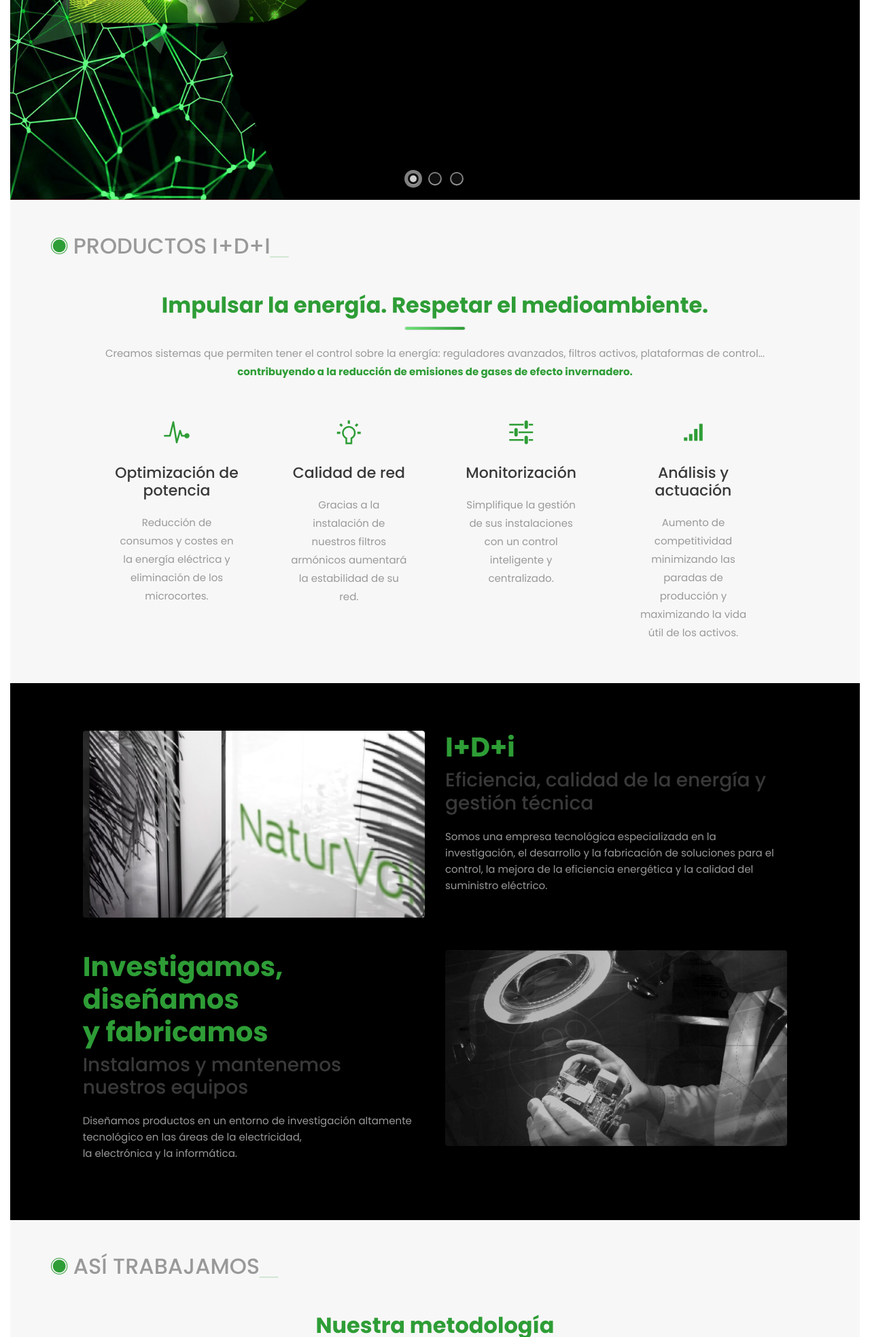
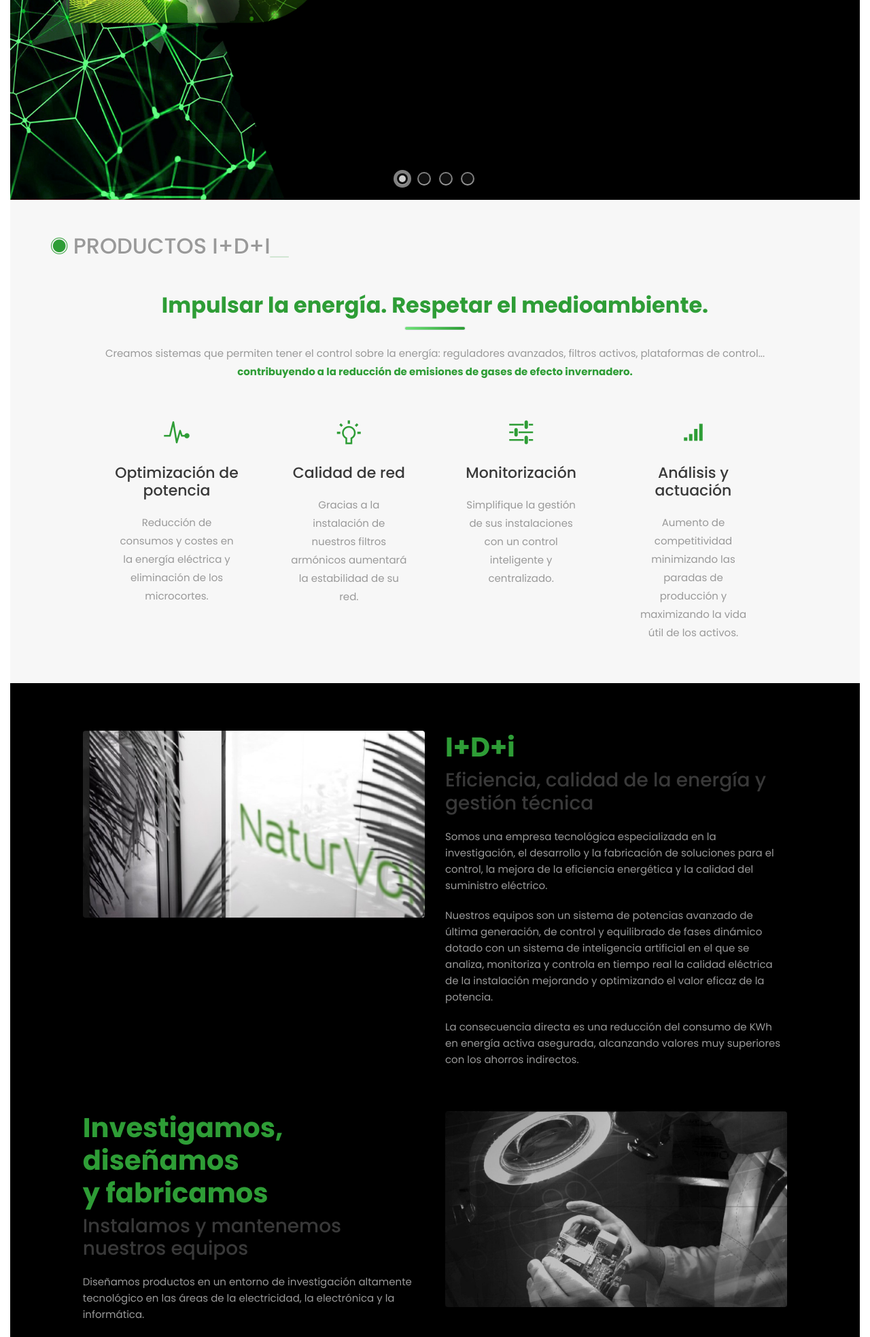
Before and after one commit to VIRIATO80/Naturvolt, a PHP site: page / in a window 1280 px wide. Shown: the part 522-2489 px from the top of the page at 68% size. Run offline with PHP 8.4, Linux system fonts and the light colour scheme; some web fonts are replaced.

Commit message:
Cambio de textos y añadir una imagen al slider

```diff
--- a/css/slit-slider.css
+++ b/css/slit-slider.css
@@ -150,24 +150,20 @@
 }
 
 .bg-img-1 {
-	background-image: url(../img/slider/naturvolt-1.jpg);
+	background-image: url(../img/slider/5.jpg);
 }
+
 .bg-img-2 {
+	background-image: url(../img/slider/naturvolt-2.jpg);
+}
+.bg-img-3 {
 	background-image: url(../img/naturvol-about-2.jpg);
 }
-.bg-img-3 {
-	background-image: url(../img/slider/naturvolt-2.jpg);
-}
+
 .bg-img-4 {
-	background-image: url(../img/slider/4.jpg);
+	background-image: url(../img/slider/monitorizacion-naturlvolt.jpg);
 }
 
-.bg-img-5 {
-	background-image: url(../img/slider/5.jpg);
-}
-.bg-img-6 {
-	background-image: url(../img/slider/3.jpg);
-}
 
 /* Animations for content elements */
 
--- a/index.html
+++ b/index.html
@@ -86,7 +86,7 @@
 
                     <div class="sl-slide" data-orientation="horizontal" data-slice1-rotation="4" data-slice2-rotation="4"
                         data-slice1-scale="2" data-slice2-scale="1">
-                        <div class="bg-img bg-img-5"></div>
+                        <div class="bg-img bg-img-1"></div>
                         <div class="slide-caption">
                             <div class="caption-content">
                                 <h2 class="box-headline letters rotate-2">
@@ -103,7 +103,7 @@
                     </div>
                     <div class="sl-slide" data-orientation="horizontal" data-slice1-rotation="3" data-slice2-rotation="3"
                         data-slice1-scale="2" data-slice2-scale="1">
-                        <div class="bg-img bg-img-3"></div>
+                        <div class="bg-img bg-img-2"></div>
                         <div class="slide-caption">
                             <div class="caption-content">
                                 <h2>Impulsamos la energía</h2>
@@ -116,7 +116,7 @@
                     </div>
                     <div class="sl-slide" data-orientation="vertical" data-slice1-rotation="10" data-slice2-rotation="-15"
                         data-slice1-scale="1.5" data-slice2-scale="1.5">
-                        <div class="bg-img bg-img-2"></div>
+                        <div class="bg-img bg-img-3"></div>
                         <div class="slide-caption">
                             <div class="caption-content">
                                 <h2>Investigamos, diseñamos<br/> y fabricamos</h2>
@@ -124,6 +124,19 @@
                                 <a class="boton-cabecera" href="#">
                                     Qué ponemos
                                 </a>
+                            </div>
+                        </div>
+                    </div>
+                     <div class="sl-slide" data-orientation="vertical" data-slice1-rotation="10" data-slice2-rotation="-15"
+                        data-slice1-scale="1.5" data-slice2-scale="1.5">
+                        <div class="bg-img bg-img-4"></div>
+                        <div class="slide-caption">
+                            <div class="caption-content">
+                                <h2>Monitorización avanzada</h2>
+                                <span class="verde">e inteligencia artificial</span>
+                                <!--a class="boton-cabecera" href="#">
+                                    Qué ponemos
+                                </a-->
                             </div>
                         </div>
                     </div>
@@ -140,6 +153,7 @@
 
                 <nav id="nav-dots" class="nav-dots visible-xs visible-sm hidden-md hidden-lg">
                     <span class="nav-dot-current"></span>
+                    <span></span>
                     <span></span>
                     <span></span>
                 </nav>
@@ -214,16 +228,30 @@
                         <h3>Eficiencia, calidad de la energía y gestión técnica</h3>
                         <p>Somos una empresa tecnológica especializada en la investigación, el desarrollo y la fabricación de soluciones
                             para el control, la mejora de la eficiencia energética y la calidad del suministro eléctrico.</p>
+                        <p>
+                            Nuestros equipos son un sistema de potencias avanzado de última generación, de control y equilibrado de fases dinámico
+                            dotado con un sistema de inteligencia artificial en el que se analiza, monitoriza y controla en tiempo real la calidad
+                            eléctrica de la instalación mejorando y optimizando el valor eficaz de la potencia.
+                        </p>
+                        <p>
+                            La consecuencia directa es una reducción del consumo de KWh en energía activa asegurada, alcanzando valores muy superiores con los ahorros indirectos.
+                        </p>
                     </div>
                 </div>
             </div>
             <div class="row justify-content-center">
                 <div class="col-md-5 order-md-1 order-2">
                     <div class="content">
-                        <h2>Investigamos, diseñamos <br /> y fabricamos</h2>
+                        <h2>Investigamos, diseñamos<br /> y fabricamos</h2>
                         <h3>Instalamos y mantenemos nuestros equipos</h3>
-                        <p>Diseñamos productos en un entorno de investigación altamente tecnológico en las áreas de la electricidad,<br> la
-                        electrónica y la informática.
+                        <p>Diseñamos productos en un entorno de investigación altamente tecnológico en las áreas de la electricidad, la
+                        electrónica y la informática.</p>
+                        <p>
+                            Nuestros sistemas de eficiencia energética poseen hardware y software propios. Gracias a ellos usted podrá:
+                            <ul>
+                                <li>Mejorar la calidad de la energía eléctrica y corregir las anomalías provenientes del suministro de la red y las generadas en la propia instalación.</li>
+                                <li>Reducir las emisiones de CO2 y el efecto invernadero gracias a una notable bajada de su consumo eléctrico.</li>
+                            </ul>
                         </p>
                     </div>
                 </div>
```
Also changed, not shown: img/slider/4.jpg (deleted), img/slider/monitorizacion-naturlvolt.jpg (added), img/slider/naturvolt-2-old.jpg (deleted).
